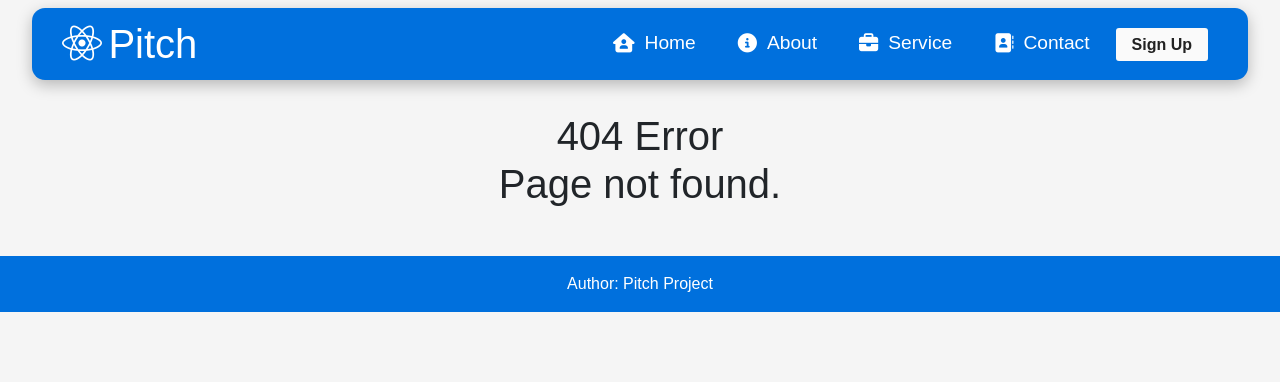
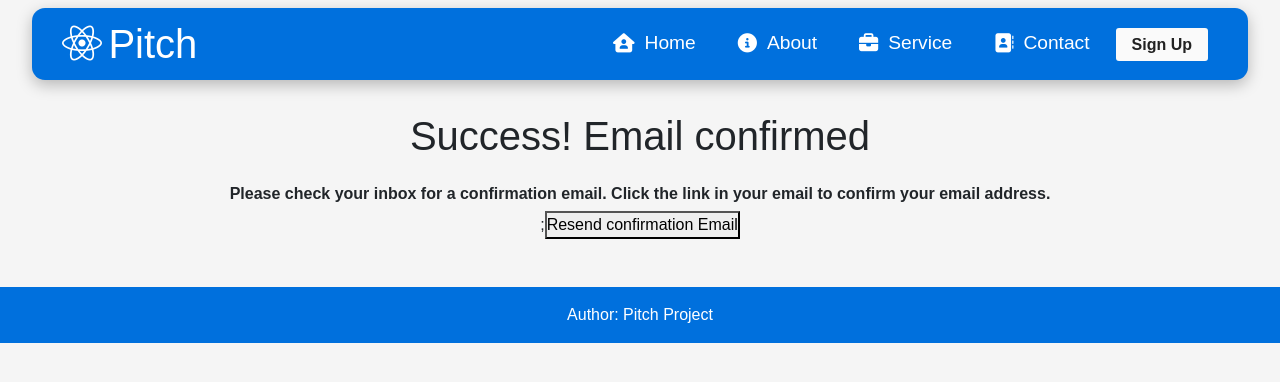
Before and after one commit to MzArlowe/pitch-client, a React (Create React App) app: page /EmailConfirmed in a window 1280 px wide. Before the commit this address had no page. Shown: the top 382 px of the page. Built offline with nearby package versions, Linux system fonts and the light colour scheme.

Commit message:
created email confirmed

```diff
--- /dev/null
+++ b/src/components/confirmEmail.css
@@ -0,0 +1,23 @@
+to  Everyone
+.btn {
+	width: 45vw;
+	margin: 4vh 0 2vh;
+	border-color: gray;
+	color: #6200ee;
+	font-size: larger;
+}
+
+h6 {
+	margin: 3vh 0 1vh 0;
+	font-weight: bold;
+}
+
+.mb-3 {
+	margin: 0 5vw !important;
+}
+
+.requirements {
+	margin: 1.5vh 6vw 0.6vh;
+	font-size: small;
+	text-align: start;
+}
--- /dev/null
+++ b/src/components/confirmEmail.jsx
@@ -0,0 +1,13 @@
+import "./confirmEmail.css";
+
+export default function confirmEmail() {
+  return (
+    <>
+      <div>
+        <h1>Confirm your Email</h1>
+        <h6>Let's continue...</h6>
+      </div>
+      ;<button>Next</button>
+    </>
+  );
+}
--- /dev/null
+++ b/src/components/emailConfirmed.jsx
@@ -0,0 +1,14 @@
+import "./emailConfirmed.css"
+
+export default function emailConfirmed() {
+    return (
+        <>
+        <div>
+            <h1>Success! Email confirmed</h1>
+            <h6>Please check your inbox for a confirmation email. Click the link in your email to confirm your email address.</h6>
+        </div>;
+        <button>Resend confirmation Email</button>
+        </>
+    )
+
+}
```
Also changed, not shown: src/App.jsx (+10 -0 lines), src/components/emailConfirmed.css (added).
